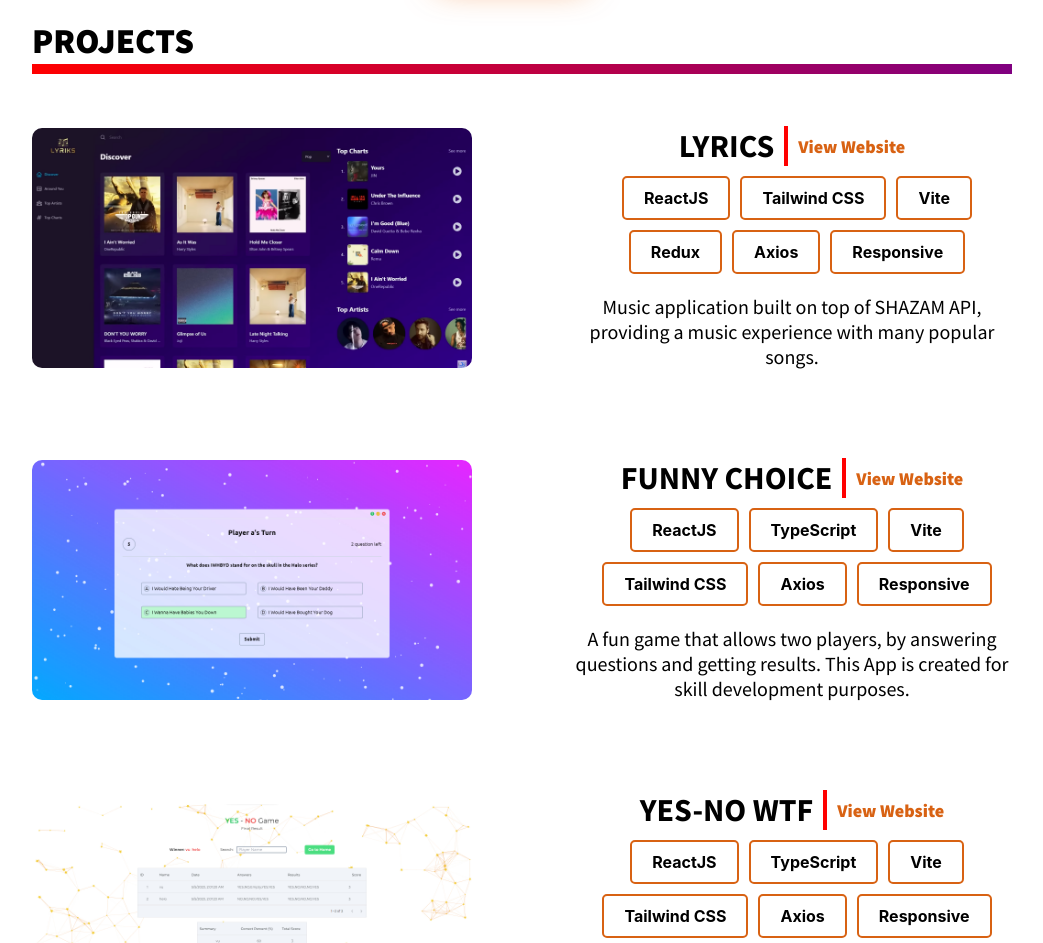
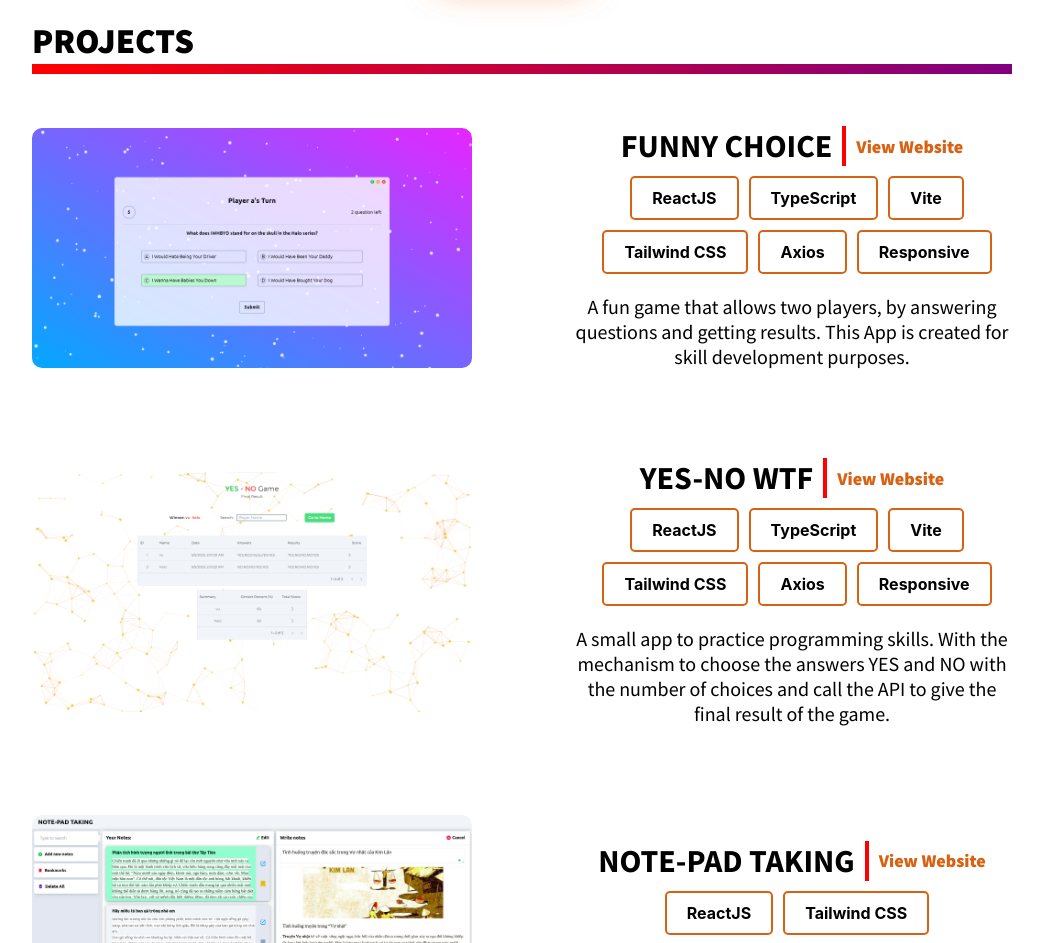
Before and after one commit to eganDev/VuWebs, a React (Create React App) app: page / in a window 1280 px wide. Shown: the part 1440-2383 px from the top of the page, without its empty margins (118-1161 px from the left). Built offline with nearby package versions, Linux system fonts and the light colour scheme.

Commit message:
vu-update

```diff
--- a/src/data/PROJECT_DATA.js
+++ b/src/data/PROJECT_DATA.js
@@ -1,11 +1,11 @@
 const PROJECT_DATA = [
-    {
-        title: "Lyrics",
-        tech: ["ReactJS", "Tailwind CSS", "Vite","Redux", "Axios", "Responsive"],
-        desc: "Music application built on top of SHAZAM API, providing a music experience with many popular songs.",
-        image: "music",
-        link: "#"
-    },
+    // {
+    //     title: "Lyrics",
+    //     tech: ["ReactJS", "Tailwind CSS", "Vite","Redux", "Axios", "Responsive"],
+    //     desc: "Music application built on top of SHAZAM API, providing a music experience with many popular songs.",
+    //     image: "music",
+    //     link: "#"
+    // },
     {
         title: "Funny Choice",
         tech: ["ReactJS", "TypeScript", "Vite","Tailwind CSS", "Axios", "Responsive"],
```
Also changed, not shown: 1 other file (tests, documents, lock files or other folders).
